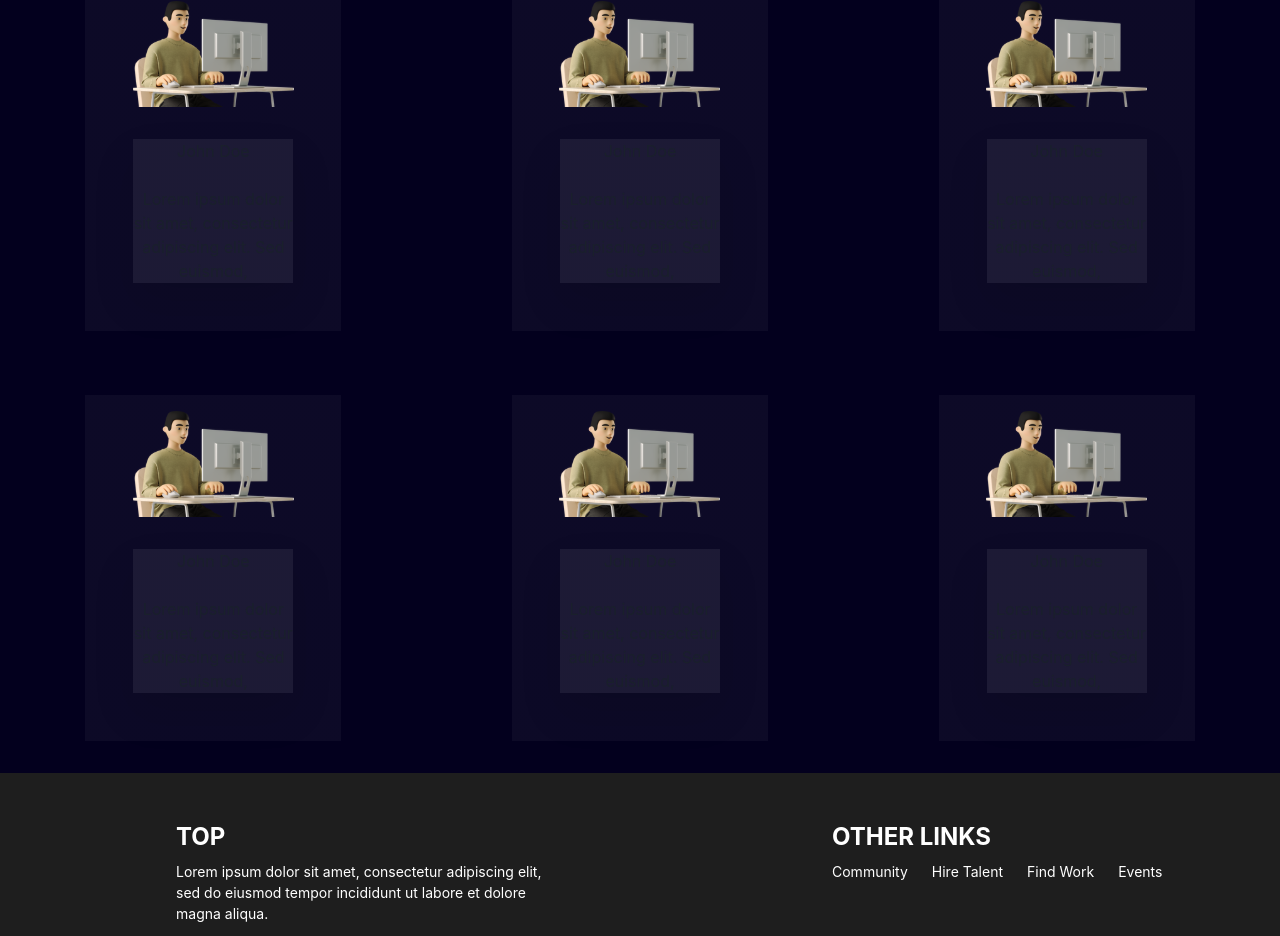
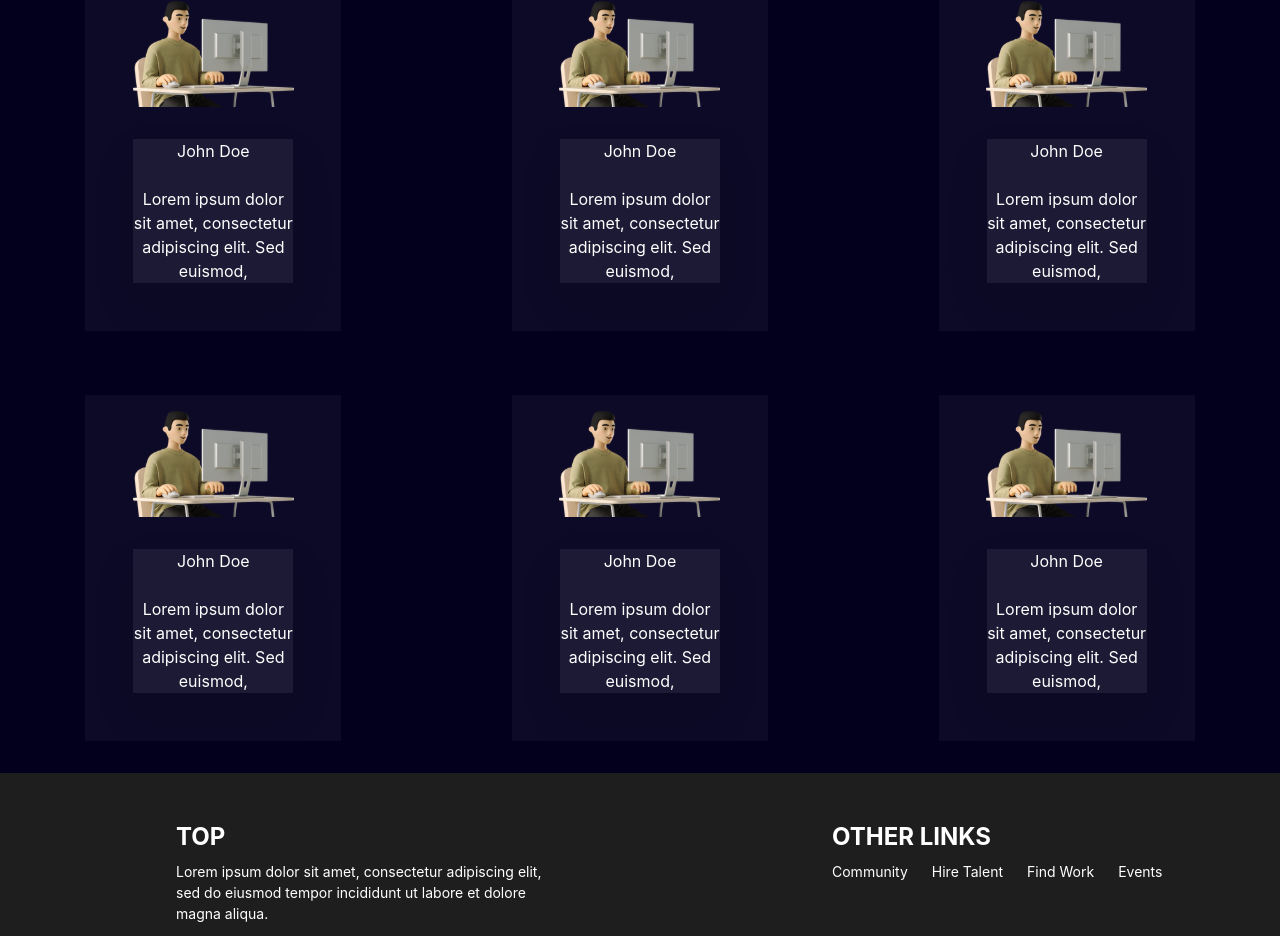
Before and after one commit to The-Opportunties-Portal/top-landing, a Next.js app: page /about in a window 1280 px wide. Shown: the part 1009-1945 px from the top of the page. Built offline with nearby package versions, Linux system fonts and the light colour scheme.

Commit message:
fix team member card color

```diff
--- a/components/about/TeamMember.tsx
+++ b/components/about/TeamMember.tsx
@@ -41,6 +41,7 @@ const TeamMember = ({
           backdropFilter: "blur(15px)",
         }}
         textAlign="center"
+        textColor="white"
       >
         <Center>{name}</Center>
         <br />
```
